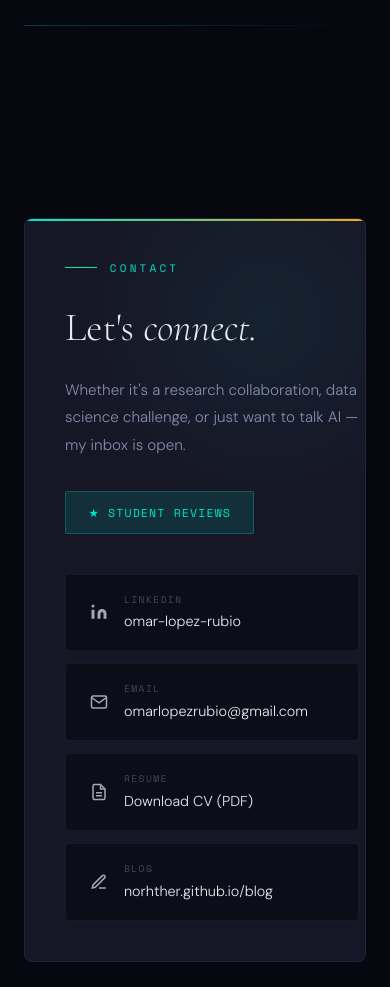
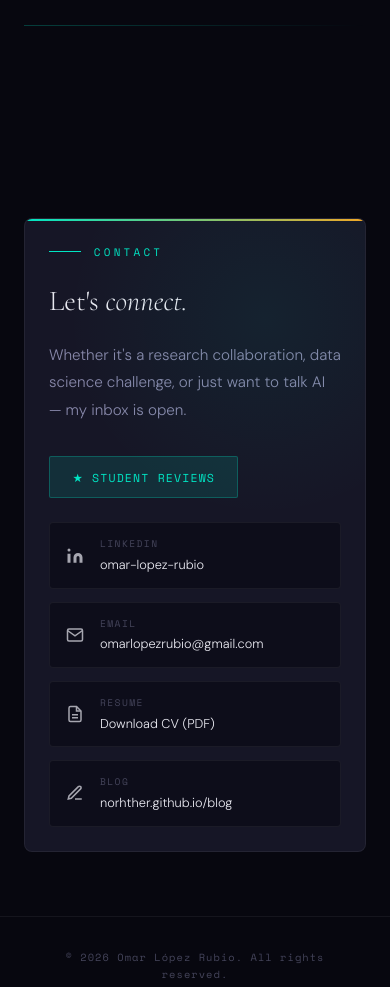
Before and after one commit to norhther/web2, a plain HTML site: page index.html in a window 390 px wide. Shown: the part 6240-7227 px from the top of the page. Drawn offline with nearby package versions, Linux system fonts and the light colour scheme.

Commit message:
Fix contact section overflow on mobile
Co-Authored-By: Claude Sonnet 4.6 <noreply@anthropic.com>

```diff
--- a/index.html
+++ b/index.html
@@ -816,7 +816,11 @@
       .research-grid { grid-template-columns: 1fr; }
       .pub-card { grid-template-columns: 1fr; gap: 1.2rem; }
       .career-columns { grid-template-columns: 1fr; }
-      .contact-inner { grid-template-columns: 1fr; padding: 2.5rem; gap: 2.5rem; }
+      .contact-inner { grid-template-columns: 1fr; padding: 1.5rem; gap: 1.5rem; }
+      .contact-left h2 { font-size: 1.8rem; }
+      .contact-link-item { padding: 0.75rem 1rem; }
+      .contact-link-value { font-size: 0.8rem; word-break: break-all; }
+      #contact { padding-bottom: 4rem; }
     }
 
     @media (max-width: 640px) {
```
